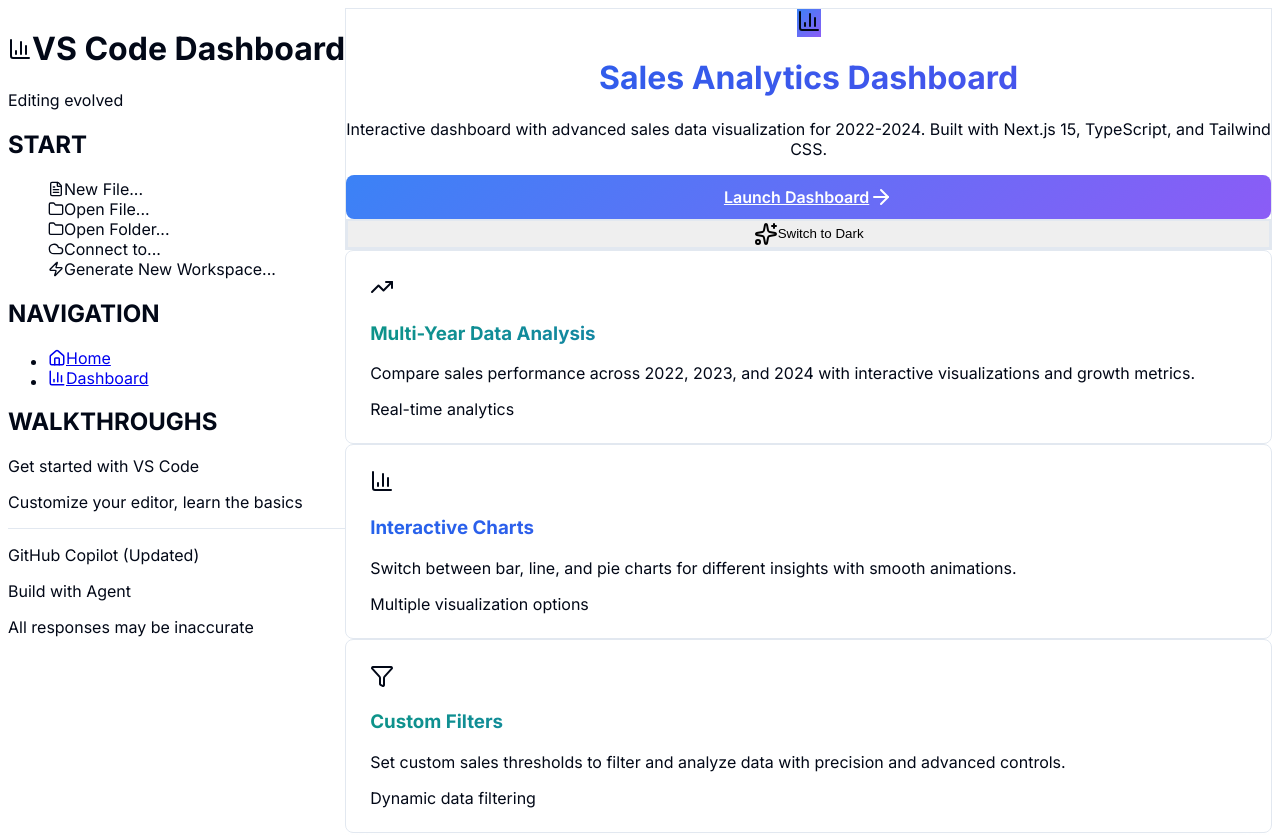
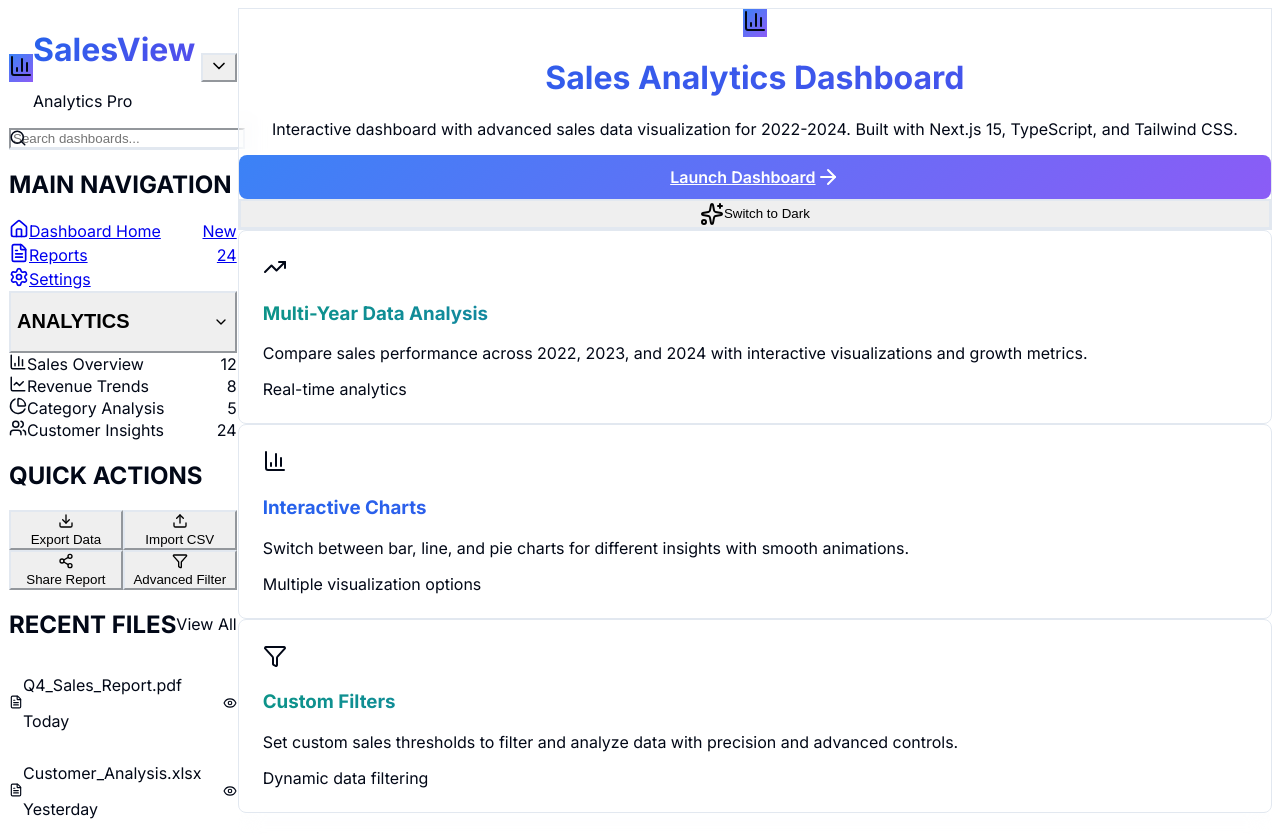
Before and after one commit to ThatoGoodwill/sales-dashboard, a Next.js app: page / in a window 1280 px wide. Shown: the top 835 px of the page. Built offline with nearby package versions, Linux system fonts and the light colour scheme.

Commit message:
Update Sidebar.tsx

```diff
--- a/components/charts/layout/Sidebar.tsx
+++ b/components/charts/layout/Sidebar.tsx
@@ -1,84 +1,344 @@
 "use client";
 
-import { Home, BarChart3, LineChart, PieChart, Settings, FileText, Folder, Cloud, Zap } from "lucide-react";
+import { useState } from "react";
+import {
+  Home,
+  BarChart3,
+  LineChart,
+  PieChart,
+  Settings,
+  FileText,
+  Folder,
+  Cloud,
+  Zap,
+  ChevronRight,
+  ChevronDown,
+  Users,
+  Bell,
+  Search,
+  Plus,
+  Sparkles,
+  Download,
+  Upload,
+  Share2,
+  Filter,
+  Eye,
+  EyeOff,
+  Moon,
+  Sun
+} from "lucide-react";
 import Link from "next/link";
 import { usePathname } from "next/navigation";
 
 const Sidebar = () => {
   const pathname = usePathname();
+  const [expandedSections, setExpandedSections] = useState({
+    navigation: true,
+    analytics: true,
+    settings: false,
+    exports: false
+  });
+  const [collapsed, setCollapsed] = useState(false);
+  const [searchQuery, setSearchQuery] = useState("");
+  const [darkMode, setDarkMode] = useState(false);
+  const [activeItem, setActiveItem] = useState("dashboard");
+
+  const toggleSection = (section: string) => {
+    setExpandedSections(prev => ({
+      ...prev,
+      [section]: !prev[section]
+    }));
+  };
+
+  const toggleDarkMode = () => {
+    const newMode = !darkMode;
+    setDarkMode(newMode);
+    localStorage.setItem("darkMode", newMode.toString());
+
+    if (newMode) {
+      document.documentElement.classList.add("dark");
+    } else {
+      document.documentElement.classList.remove("dark");
+    }
+  };
+
+  const analyticsItems = [
+    { icon: <BarChart3 size={18} />, text: "Sales Overview", count: "12", active: activeItem === "sales" },
+    { icon: <LineChart size={18} />, text: "Revenue Trends", count: "8", active: activeItem === "revenue" },
+    { icon: <PieChart size={18} />, text: "Category Analysis", count: "5", active: activeItem === "category" },
+    { icon: <Users size={18} />, text: "Customer Insights", count: "24", active: activeItem === "customers" },
+  ];
+
+  const quickActions = [
+    { icon: <Download size={16} />, text: "Export Data", color: "text-blue-400" },
+    { icon: <Upload size={16} />, text: "Import CSV", color: "text-green-400" },
+    { icon: <Share2 size={16} />, text: "Share Report", color: "text-purple-400" },
+    { icon: <Filter size={16} />, text: "Advanced Filter", color: "text-amber-400" },
+  ];
 
   return (
-    <div className="w-64 bg-gray-900 text-white min-h-screen p-4">
-      <div className="mb-8 p-4">
-        <h1 className="text-xl font-bold flex items-center">
-          <BarChart3 className="mr-2" />
-          VS Code Dashboard
-        </h1>
-        <p className="text-gray-400 text-sm mt-1">Editing evolved</p>
+    <div className={`${collapsed ? 'w-20' : 'w-72'} glass-effect min-h-screen flex flex-col transition-all duration-300`}>
+      {/* Header */}
+      <div className="p-6 border-b border-gray-200 dark:border-gray-700">
+        <div className={`flex items-center ${collapsed ? 'justify-center' : 'justify-between'}`}>
+          <div className={`flex items-center ${collapsed ? 'hidden' : 'block'}`}>
+            <div className="p-2 rounded-xl gradient-bg mr-3">
+              <BarChart3 className="h-6 w-6 text-white" />
+            </div>
+            <div>
+              <h1 className="gradient-text font-bold text-xl">SalesView</h1>
+              <p className="text-gray-500 dark:text-gray-400 text-sm">Analytics Pro</p>
+            </div>
+          </div>
+          <button
+            onClick={() => setCollapsed(!collapsed)}
+            className="p-2 rounded-lg hover:bg-gray-100 dark:hover:bg-gray-800 transition-colors"
+          >
+            {collapsed ? <ChevronRight size={20} /> : <ChevronDown size={20} />}
+          </button>
         </div>
 
-      <div className="mb-6">
-        <h2 className="text-xs uppercase tracking-wider text-gray-500 mb-2">Start</h2>
-        <ul className="space-y-1">
-          <SidebarItem icon={<FileText size={16} />} text="New File..." active={false} />
-          <SidebarItem icon={<Folder size={16} />} text="Open File..." active={true} />
-          <SidebarItem icon={<Folder size={16} />} text="Open Folder..." active={false} />
-          <SidebarItem icon={<Cloud size={16} />} text="Connect to..." active={false} />
-          <SidebarItem icon={<Zap size={16} />} text="Generate New Workspace..." active={false} />
-        </ul>
+        {/* Search Bar */}
+        {!collapsed && (
+          <div className="mt-6 relative">
+            <Search className="absolute left-3 top-1/2 transform -translate-y-1/2 text-gray-400" size={18} />
+            <input
+              type="text"
+              placeholder="Search dashboards..."
+              value={searchQuery}
+              onChange={(e) => setSearchQuery(e.target.value)}
+              className="w-full pl-10 pr-4 py-2.5 bg-gray-50 dark:bg-gray-800 rounded-xl text-sm focus:outline-none focus:ring-2 focus:ring-blue-500"
+            />
+          </div>
+        )}
       </div>
 
+      {/* Navigation */}
+      <div className="flex-1 p-4 overflow-y-auto scrollbar-thin">
+        {!collapsed && (
           <div className="mb-6">
-        <h2 className="text-xs uppercase tracking-wider text-gray-500 mb-2">Navigation</h2>
-        <ul className="space-y-1">
-          <li>
-            <Link
-              href="/"
-              className={`flex items-center p-2 rounded ${pathname === "/" ? "bg-blue-600" : "hover:bg-gray-800"}`}
+            <h2 className="text-xs uppercase tracking-wider text-gray-500 dark:text-gray-400 mb-3 font-semibold">MAIN NAVIGATION</h2>
+            <div className="space-y-1">
+              <SidebarItem
+                icon={<Home size={20} />}
+                text="Dashboard Home"
+                active={pathname === "/dashboard"}
+                href="/dashboard"
+                badge="New"
+                collapsed={collapsed}
+                onClick={() => setActiveItem("dashboard")}
+              />
+              <SidebarItem
+                icon={<FileText size={20} />}
+                text="Reports"
+                active={pathname === "/reports"}
+                href="/reports"
+                count={24}
+                collapsed={collapsed}
+                onClick={() => setActiveItem("reports")}
+              />
+              <SidebarItem
+                icon={<Settings size={20} />}
+                text="Settings"
+                active={pathname === "/settings"}
+                href="/settings"
+                collapsed={collapsed}
+                onClick={() => setActiveItem("settings")}
+              />
+            </div>
+          </div>
+        )}
+
+        {/* Analytics Section */}
+        <div className="mb-6">
+          {!collapsed && (
+            <button
+              onClick={() => toggleSection("analytics")}
+              className="flex items-center justify-between w-full mb-3 group"
             >
-              <Home size={18} className="mr-3" />
-              Home
-            </Link>
-          </li>
-          <li>
-            <Link
-              href="/dashboard"
-              className={`flex items-center p-2 rounded ${pathname === "/dashboard" ? "bg-blue-600" : "hover:bg-gray-800"}`}
-            >
-              <BarChart3 size={18} className="mr-3" />
-              Dashboard
-            </Link>
-          </li>
-        </ul>
+              <h2 className="text-xs uppercase tracking-wider text-gray-500 dark:text-gray-400 font-semibold">ANALYTICS</h2>
+              {expandedSections.analytics ? (
+                <ChevronDown size={16} className="text-gray-400 group-hover:text-gray-600" />
+              ) : (
+                <ChevronRight size={16} className="text-gray-400 group-hover:text-gray-600" />
+              )}
+            </button>
+          )}
+
+          {(!collapsed || collapsed && expandedSections.analytics) && expandedSections.analytics && (
+            <div className="space-y-1">
+              {analyticsItems.map((item, index) => (
+                <SidebarItem
+                  key={index}
+                  icon={item.icon}
+                  text={!collapsed ? item.text : ""}
+                  active={item.active}
+                  count={!collapsed ? item.count : undefined}
+                  collapsed={collapsed}
+                  onClick={() => setActiveItem(item.text.toLowerCase().split(' ')[0])}
+                  className="justify-between"
+                />
+              ))}
+            </div>
+          )}
         </div>
 
+        {/* Quick Actions */}
+        {!collapsed && (
           <div className="mb-6">
-        <h2 className="text-xs uppercase tracking-wider text-gray-500 mb-2">Walkthroughs</h2>
-        <div className="bg-gray-800 p-3 rounded text-sm">
-          <p className="font-medium">Get started with VS Code</p>
-          <p className="text-gray-400 text-xs mt-1">Customize your editor, learn the basics</p>
+            <h2 className="text-xs uppercase tracking-wider text-gray-500 dark:text-gray-400 mb-3 font-semibold">QUICK ACTIONS</h2>
+            <div className="grid grid-cols-2 gap-2">
+              {quickActions.map((action, index) => (
+                <button
+                  key={index}
+                  className="flex flex-col items-center justify-center p-3 rounded-xl bg-gray-50 dark:bg-gray-800 hover:bg-gray-100 dark:hover:bg-gray-700 transition-colors"
+                >
+                  <div className={`p-2 rounded-lg ${action.color} bg-opacity-10`}>
+                    {action.icon}
+                  </div>
+                  <span className="text-xs mt-2 text-gray-600 dark:text-gray-300">{action.text}</span>
+                </button>
+              ))}
             </div>
           </div>
+        )}
 
-      <div className="border-t border-gray-700 pt-4">
-        <div className="bg-gray-800 p-3 rounded mb-3">
-          <p className="font-medium">GitHub Copilot (Updated)</p>
+        {/* Recent Files */}
+        {!collapsed && (
+          <div className="mb-6">
+            <div className="flex items-center justify-between mb-3">
+              <h2 className="text-xs uppercase tracking-wider text-gray-500 dark:text-gray-400 font-semibold">RECENT FILES</h2>
+              <span className="text-xs text-blue-500 cursor-pointer">View All</span>
+            </div>
+            <div className="space-y-2">
+              <RecentFile name="Q4_Sales_Report.pdf" date="Today" />
+              <RecentFile name="Customer_Analysis.xlsx" date="Yesterday" />
+              <RecentFile name="Revenue_Forecast.pptx" date="2 days ago" />
+            </div>
+          </div>
+        )}
       </div>
 
-        <div className="bg-gray-800 p-3 rounded">
-          <p className="font-medium">Build with Agent</p>
-          <p className="text-gray-400 text-xs mt-1">All responses may be inaccurate</p>
+      {/* Footer */}
+      <div className="p-4 border-t border-gray-200 dark:border-gray-700">
+        {!collapsed ? (
+          <>
+            <div className="flex items-center justify-between mb-4">
+              <div className="flex items-center">
+                <div className="w-8 h-8 rounded-full gradient-bg flex items-center justify-center">
+                  <span className="text-white font-bold">TG</span>
                 </div>
+                <div className="ml-3">
+                  <p className="text-sm font-semibold">Thato Goodwill</p>
+                  <p className="text-xs text-gray-500">Admin</p>
+                </div>
+              </div>
+              <Bell size={18} className="text-gray-400 cursor-pointer hover:text-gray-600" />
+            </div>
+
+            <div className="flex items-center justify-between">
+              <button
+                onClick={toggleDarkMode}
+                className="flex items-center gap-2 px-3 py-2 rounded-lg hover:bg-gray-100 dark:hover:bg-gray-800 transition-colors"
+              >
+                {darkMode ? <Sun size={18} /> : <Moon size={18} />}
+                <span className="text-sm">{darkMode ? 'Light' : 'Dark'}</span>
+              </button>
+
+              <button className="p-2 rounded-lg hover:bg-gray-100 dark:hover:bg-gray-800 transition-colors">
+                <Settings size={18} />
+              </button>
+            </div>
+          </>
+        ) : (
+          <div className="flex flex-col items-center space-y-4">
+            <button
+              onClick={toggleDarkMode}
+              className="p-2 rounded-lg hover:bg-gray-100 dark:hover:bg-gray-800 transition-colors"
+            >
+              {darkMode ? <Sun size={20} /> : <Moon size={20} />}
+            </button>
+            <button className="p-2 rounded-lg hover:bg-gray-100 dark:hover:bg-gray-800 transition-colors">
+              <Settings size={20} />
+            </button>
+            <div className="w-10 h-10 rounded-full gradient-bg flex items-center justify-center">
+              <span className="text-white font-bold">TG</span>
+            </div>
+          </div>
+        )}
       </div>
     </div>
   );
 };
 
-const SidebarItem = ({ icon, text, active }: { icon: React.ReactNode; text: string; active: boolean }) => (
-  <div className={`flex items-center p-2 rounded ${active ? "bg-blue-600" : "hover:bg-gray-800"}`}>
+const SidebarItem = ({
+  icon,
+  text,
+  active,
+  href,
+  badge,
+  count,
+  collapsed,
+  onClick,
+  className = ""
+}: {
+  icon: React.ReactNode;
+  text: string;
+  active?: boolean;
+  href?: string;
+  badge?: string;
+  count?: string | number;
+  collapsed?: boolean;
+  onClick?: () => void;
+  className?: string;
+}) => {
+  const content = (
+    <div
+      onClick={onClick}
+      className={`flex items-center p-3 rounded-xl transition-all duration-200 cursor-pointer group ${active ? 'gradient-bg text-white' : 'hover:bg-gray-100 dark:hover:bg-gray-800'} ${className}`}
+    >
+      <div className={`${active ? 'text-white' : 'text-gray-500 group-hover:text-gray-700'}`}>
         {icon}
-    <span className="ml-3">{text}</span>
-    {active && <div className="ml-auto w-2 h-2 bg-green-500 rounded-full"></div>}
+      </div>
+      {!collapsed && (
+        <>
+          <span className={`ml-3 flex-1 ${active ? 'font-semibold' : ''}`}>{text}</span>
+          {badge && (
+            <span className="ml-2 px-2 py-1 text-xs rounded-full bg-green-100 text-green-800 dark:bg-green-900 dark:text-green-300">
+              {badge}
+            </span>
+          )}
+          {count && (
+            <span className="ml-2 px-2 py-1 text-xs rounded-full bg-gray-100 text-gray-600 dark:bg-gray-700 dark:text-gray-300">
+              {count}
+            </span>
+          )}
+        </>
+      )}
+    </div>
+  );
+
+  if (href) {
+    return (
+      <Link href={href}>
+        {content}
+      </Link>
+    );
+  }
+
+  return content;
+};
+
+const RecentFile = ({ name, date }: { name: string; date: string }) => (
+  <div className="flex items-center p-2 rounded-lg hover:bg-gray-50 dark:hover:bg-gray-800 cursor-pointer transition-colors">
+    <div className="p-2 rounded-lg bg-blue-100 dark:bg-blue-900/30 mr-3">
+      <FileText size={14} className="text-blue-600 dark:text-blue-400" />
+    </div>
+    <div className="flex-1">
+      <p className="text-sm font-medium truncate">{name}</p>
+      <p className="text-xs text-gray-500">{date}</p>
+    </div>
+    <Eye size={14} className="text-gray-400" />
   </div>
 );
 
```
Lines whose indentation alone changed are shown as unchanged.
